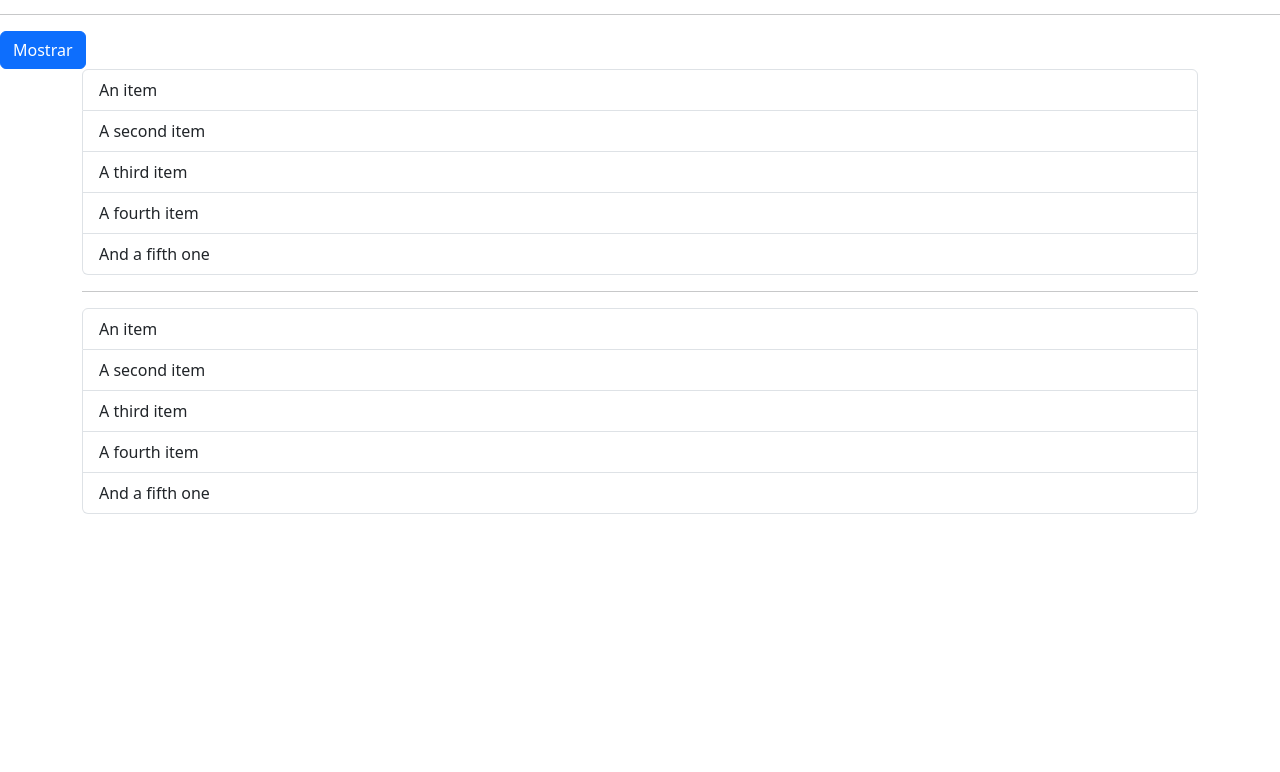
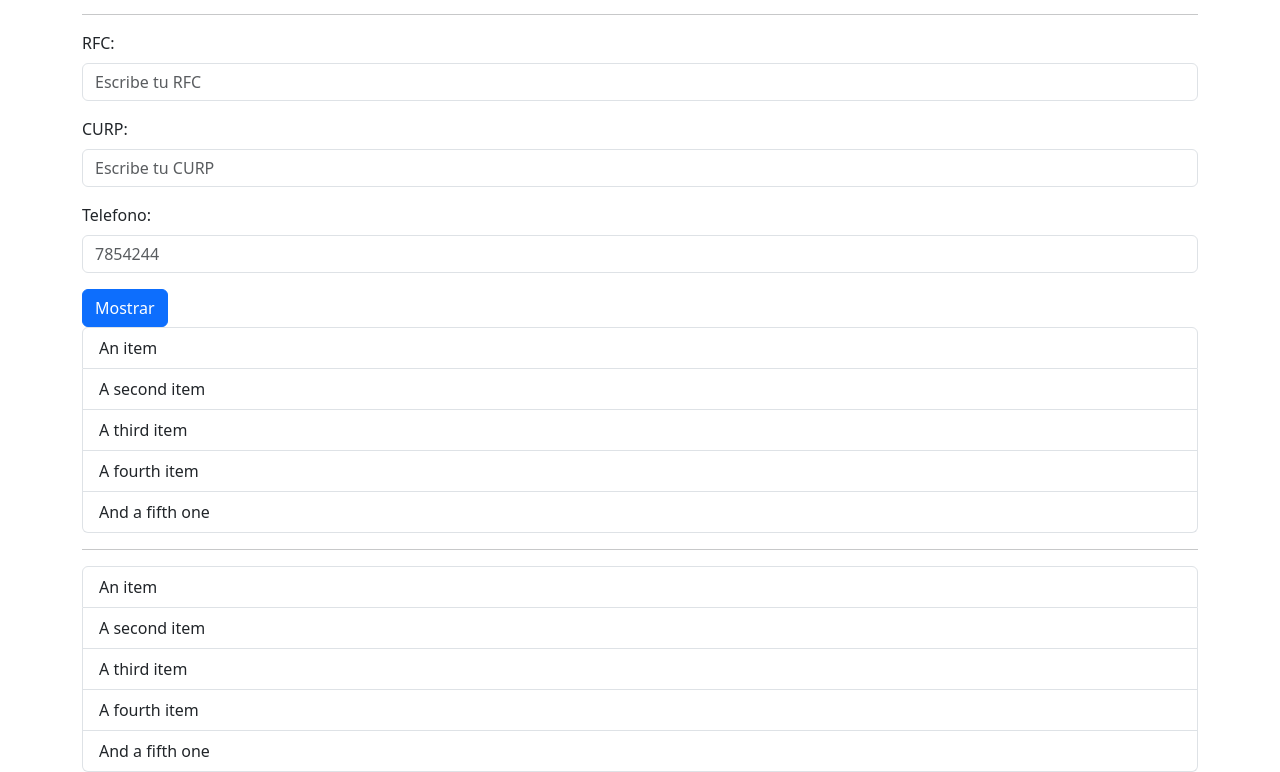
Before and after one commit to FredyA13/EjercicioDOM, a plain HTML site: page index.html in a window 1280 px wide. Shown: the part 128-900 px from the top of the page. Before the commit the page ends 800 px from the top, so only its background shows below. Drawn offline with nearby package versions, Linux system fonts and the light colour scheme.

Commit message:
Se agregan secciones en main.js e index.html

```diff
--- a/index.html
+++ b/index.html
@@ -10,6 +10,10 @@
 </head>
 
 <body>
+
+    <!-- https://developer.mozilla.org/en-US/curriculum/core/semantic-html/ -->
+    <main class="container">
+
         <h1 id="encabezado1">DOM Ejercicio</h1>
         <h2 id="encabezado2">DOM Ejercicio</h2>
         <em>cursiva</em>
@@ -17,11 +21,24 @@
         <hr>
 
         <form>
+            <div class="mb-3">
+                <label for="txtRFC" class="form-label">RFC:</label>
+                <input type="text" class="form-control" id="txtRFC" placeholder="Escribe tu RFC">
+            </div>
+
+            <div class="mb-3">
+                <label for="txtCURP" class="form-label">CURP:</label>
+                <input type="text" class="form-control" id="txtCURP" placeholder="Escribe tu CURP">
+            </div>
+
+            <div class="mb-3">
+                <label for="txtTelefono" class="form-label">Telefono:</label>
+                <input type="text" class="form-control" id="txtTelefono" placeholder="7854244">
+            </div>
+
             <button type="" id="btnMostrar" class="btn btn-primary">Mostrar</button>
         </form>
 
-    <!-- https://developer.mozilla.org/en-US/curriculum/core/semantic-html/ -->
-    <main class="container">
         <ul class="list-group">
             <li class="list-group-item">An item</li>
             <li class="list-group-item">A second item</li>
--- a/js/main.js
+++ b/js/main.js
@@ -13,6 +13,9 @@ let encabezado2 = document.getElementById("encabezado2");
 
 // The complete document is searched, including the root node.The returned HTMLCollection is live, meaning that it updates itself automatically to stay in sync with the DOM tree without having to call document.getElementsByTagName() again.
 let listas = document.getElementsByTagName("ul");
+let txtRFC = document.getElementById("txtRFC");
+let txtCURP = document.getElementById("txtCURP");
+let txtTelefono = document.getElementById("txtTelefono");
 
 let elementos = document.getElementsByClassName("list-group-item");
 
@@ -100,4 +103,38 @@ btnMostrar.addEventListener("click", function (event){
         `<li class="list-group-item">Before End item</li>`
     );
 
-});
+});//btnMostrar
+
+//Se ejecuta cuando termina de cargar todos los elementos de la pagina
+window.addEventListener("load", function(event){
+    event.preventDefault();
+    console.log("Se termino de cargar la pagina");
+
+});//load
+
+//MANERA DE OPTIMIZAR TODO EL ANTERIOR PROCEDIMIENTO, USAR UNA FUNCION PARA TODOS LOS CASOS
+function txtToUpper(event){
+    event.target.value = event.target.value.trim().toUpperCase();
+}
+txtRFC.addEventListener("blur", txtToUpper);
+txtCURP.addEventListener("blur", txtToUpper);
+
+
+//blur -> cuando se sale del campo
+//txtRFC.addEventListener("blur", function(event){
+    //event.preventDefault();
+    // txtRFC.value = txtRFC.value.toUpperCase();
+    //target hace referencia al RFC
+    //event.target.value = event.target.value.toUpperCase();
+//});//txtRFC
+
+//RECOMENDABLE USAR LA FUNCION "txtToUpper"
+//txtCURP.addEventListener("blur", function(event){
+    //event.preventDefault();
+    //txtCURP.value = txtCURP.value.toUpperCase();
+//});//txtCURP
+
+txtTelefono.addEventListener("blur", function(event){
+    event.preventDefault();
+    txtTelefono.value = txtTelefono.value.trim().slice(0,10);
+});//txtTelefono
```
Lines whose indentation alone changed are shown as unchanged.
